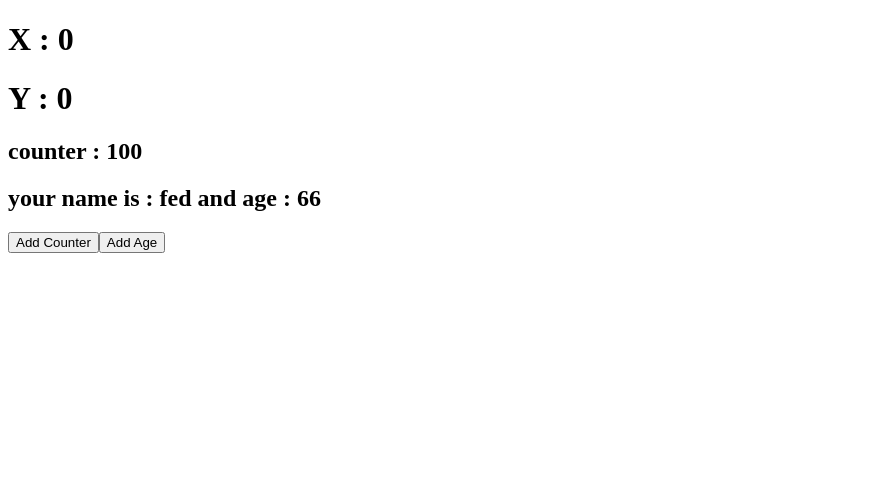
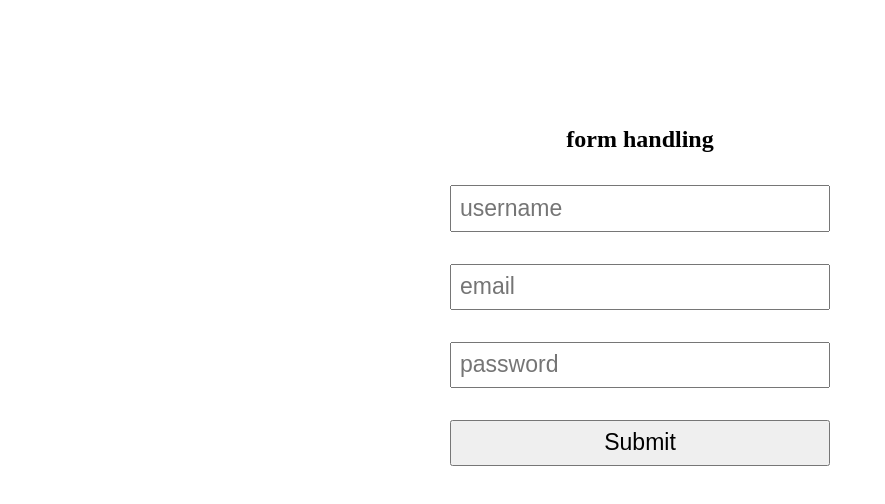
Before and after one commit to fady023/css-practise, a React (Create React App) app in the folder react-one/: page / in a window 1280 px wide. Shown: the top 504 px of the page, without its empty margins (0-885 px from the left). Built offline with nearby package versions, Linux system fonts and the light colour scheme.

Commit message:
form handling

```diff
--- a/react-one/src/App.js
+++ b/react-one/src/App.js
@@ -2,7 +2,8 @@
 import './App.css';
 import ClassComp from './Components/ClassComp';
 import Comp1 from "./Components/Comp1";
-import FunctionalComp from './Components/FunctionalComp';
+import FormHandling from './Components/FormHandling';
+// import FunctionalComp from './Components/FunctionalComp';
 
 /* import img1 from "./imgs/cat1.jpg"
 import img2 from "./imgs/cat2.webp"
@@ -12,7 +13,8 @@ function App() {
 
   return (
     <div className=''>
-      <FunctionalComp />
+      <FormHandling />
+      {/* <FunctionalComp /> */}
       {/* <ClassComp /> */}
     {/*   <Comp1 img={img1} name="cat1" desc="cat1 this is my cat to test"/>
       <Comp1 img={img2} name="cat2" desc="cat2 this is my cat to test"/>
--- /dev/null
+++ b/react-one/src/Components/FormHandling.js
@@ -0,0 +1,29 @@
+import React, { useState } from 'react'
+import "../Styles/form.css"
+
+function FormHandling() {
+  const [user, setuser] = useState({
+    name: "",
+    email: "",
+    password: ""
+  });
+  const formsubmit = ()=>{
+  let h = document.querySelector("h1");
+  h.innerHTML = user.name + "  " + user.email + " " + user.password
+  }
+    return (
+      <div>
+
+        <form onSubmit={(e)=>{e.preventDefault();formsubmit();}}>
+          <h2>form handling</h2>
+          <input type='text' value={user.name} placeholder='username' onChange={(e) => { setuser({...user, name: e.target.value }) }} ></input>
+          <input type='email' value={user.email} placeholder='email' onChange={(e) => { setuser({...user, email: e.target.value }) }} ></input>
+          <input type='password' value={user.password} placeholder='password' onChange={(e) => { setuser({...user, password: e.target.value }) }} ></input>
+          <button type='submit' name='btn'>Submit</button>
+        </form>
+        <h1></h1>
+      </div>
+    );
+
+}
+export default FormHandling
--- /dev/null
+++ b/react-one/src/Styles/form.css
@@ -0,0 +1,19 @@
+form {
+    height: 80vh;
+    margin: 10% auto;
+    width: 30%;
+    display: flex;
+    flex-direction: column;
+    gap: 5%;
+    text-align: center;
+}
+
+input,button {
+    padding: 2%;font-size: 23px;
+}
+button{
+
+}
+h2{
+    margin: 0;
+}
```
Also changed, not shown: react-one/src/Components/test.js (added, +10 -0 lines).
